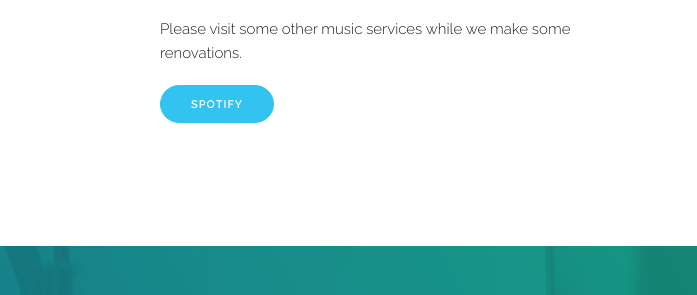
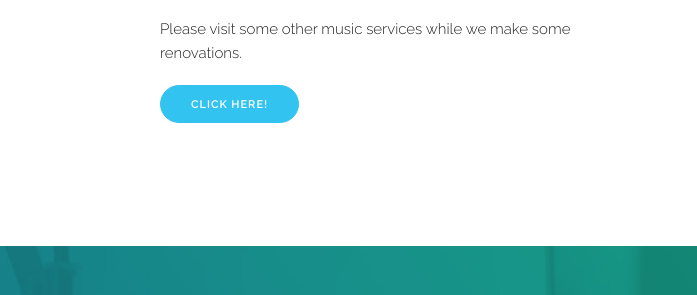
Before and after one commit to minecraftexpert2016/teachWeb, a website: page index.html in a window 1280 px wide. Shown: the part 384-679 px from the top of the page, 0-697 px from the left. Drawn offline with nearby package versions, Linux system fonts and the light colour scheme.

Commit message:
Update index.html

```diff
--- a/index.html
+++ b/index.html
@@ -45,7 +45,7 @@
           <h4 class="hero-heading">Enjoy free, unlimited music. For free.</h4>
           <h6>Please visit some other music services while we make some renovations.</h6>
 
-          <a class="button button-primary" href="links.html">Spotify</a>
+          <a class="button button-primary" href="links.html">Click Here!</a>
         </div>
         <div class="one-half column phones">
 					<img class="phone" src="MusicUPlogo.png">
```
